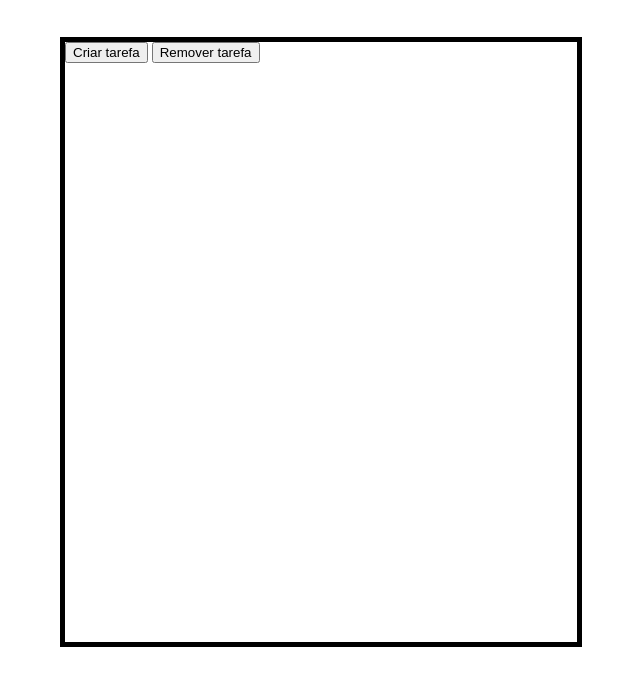
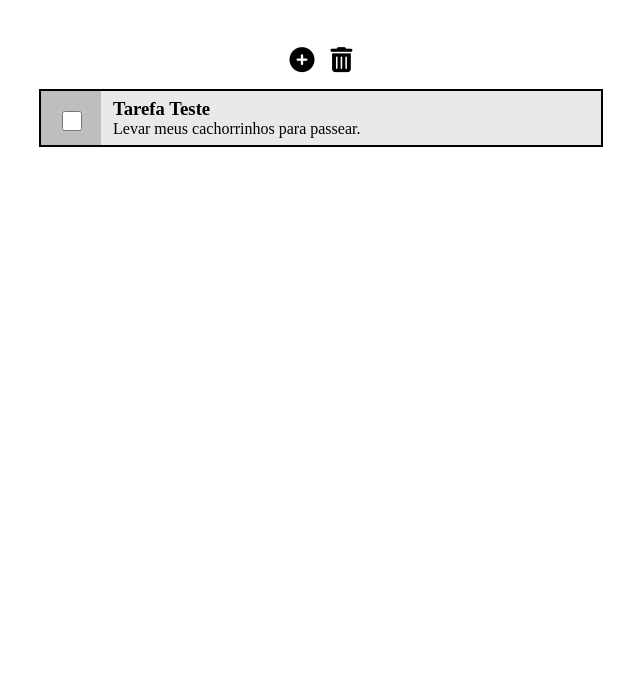
Before and after one commit to srfirew/projetos-estudo, a plain HTML site: page tarefas-system/index.html in a window 1280 px wide. Shown: the part 61-746 px from the top of the page, without its empty margins (319-959 px from the left). Drawn offline with Linux system fonts and the light colour scheme.

Commit message:
v2 gerenciador de tarefas

```diff
--- a/tarefas-system/index.html
+++ b/tarefas-system/index.html
@@ -12,15 +12,30 @@
         <h1>Gerenciador de Tarefas</h1><br>
         <main>
             <div id="header-tarefas">
-                <button>Criar tarefa</button>
-                <button>Remover tarefa</button>
+                <button class="header-button" onclick="alert('Criou uma tarefa!')">
+                    <i class="fa-solid fa-circle-plus"></i>
+                </button>
+                <button class="header-button" onclick="alert('Removeu uma tarefa!')">
+                    <i class="fa-solid fa-trash-can"></i>
+                </button>
             </div>
 
             <div id="lista-tarefas">
-
+                <div class="tarefa">
+                        <div class="elements-tarefa-checkbox">
+                            <input class="checkbox" type="checkbox">
+                        </div>
+                        <div class="elements-tarefa-text">
+                            <h3 class="">Tarefa Teste</h3>
+                            <p class="">Levar meus cachorrinhos para passear.<p>
+                         </div>
+                </div>
             </div>
 
         </main>
     </div>
+
+    <script src="https://kit.fontawesome.com/9f7deab9bc.js" crossorigin="anonymous"></script>
+
 </body>
 </html>
--- a/tarefas-system/style/style.css
+++ b/tarefas-system/style/style.css
@@ -15,5 +15,65 @@ h1{
 main{
     width: 40%;
     height: 600px;
-    border: 5px solid black;
+    bordr: 3px solid black;
+    flex-direction: column;
+    align-items: center;
+    display: flex;
+
+    padding: 10px;
+
 }
+
+.header-button{
+    background: transparent;
+    border: none;
+}
+
+.header-button i{
+    font-size: 25px;
+}
+
+#lista-tarefas{
+    margin-top: 15px;
+}
+
+.tarefa{
+    display: flex;
+    border: 2px solid black;
+    width: 560px;
+    background-color: #e8e9eb;
+    align-content: center;
+}
+
+
+.elements-tarefa-text{
+    margin: 7px;
+
+}
+
+.elements-tarefa-text p,h3{
+    padding-left: 5px;
+    margin: 0;
+
+}
+
+.elements-tarefa-checkbox{
+    background-color: #bebebe;
+    width: 60px;
+    display: flex;
+    justify-content: center;
+}
+
+.checkbox{
+    width: 20px;
+    height: 100%;
+    cursor: pointer;
+}
+
+.elements-tarefa-checkbox:hover input ~ .checkbox{
+    background-color: black;
+}
+
+.elements-tarefa-checkbox input:checked ~ .checkbox{
+    background-color: green;
+}
```
